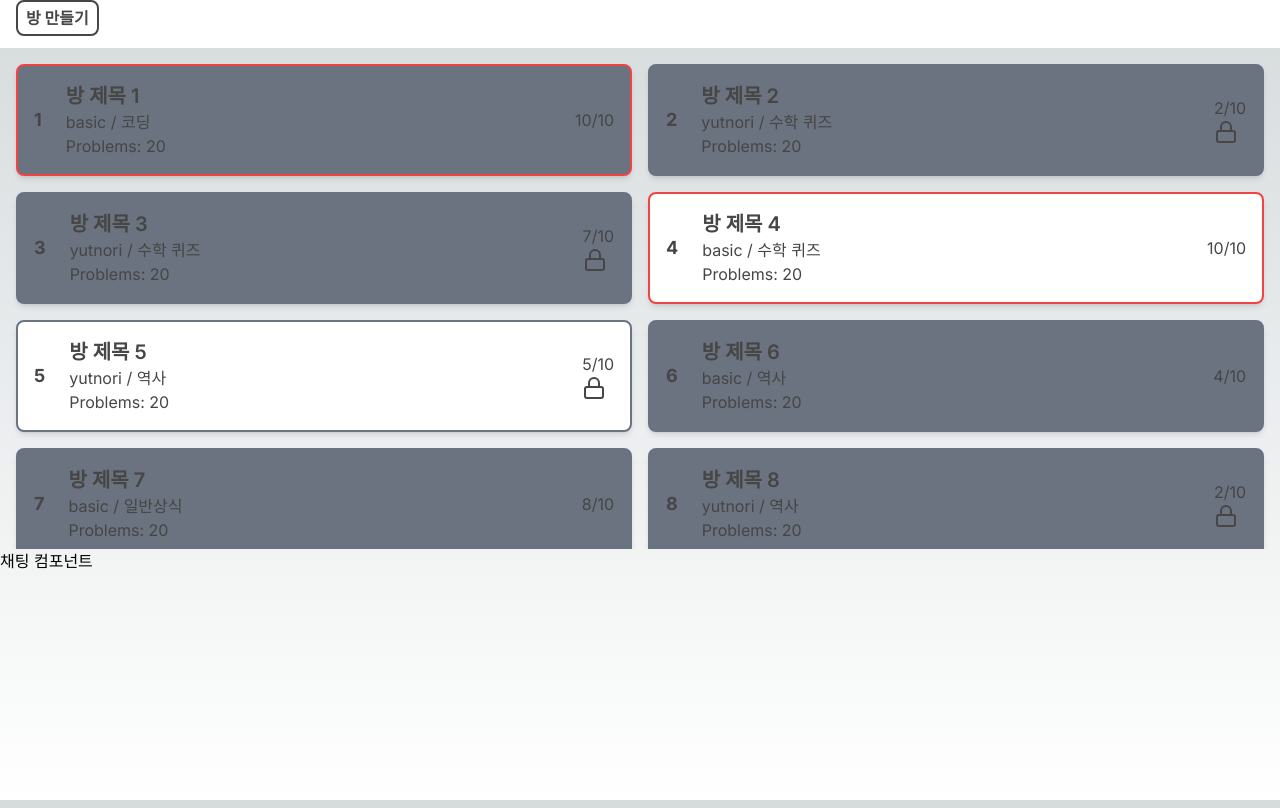
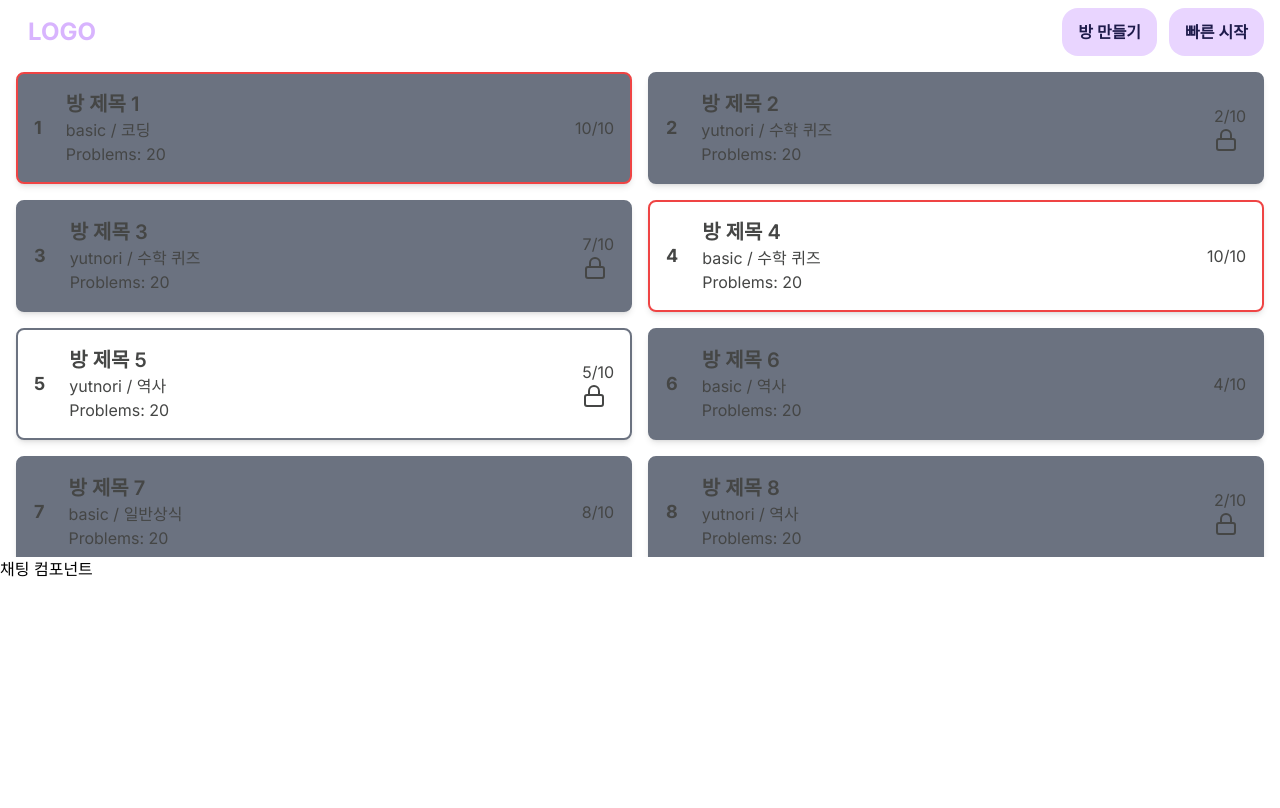
Before and after one commit to 5wonju/frontend, a Next.js app in the folder frontend/: page /lobby in a window 1280 px wide. Built offline with nearby package versions, Linux system fonts and the light colour scheme; no server answers.

Commit message:
Feat #21: 네브바 UI 제작 및 홈화면 자동 수직캐러셀 안내문구 제작

```diff
--- a/frontend/app/component/HeaderNavigation/CreateRoomButton.tsx
+++ b/frontend/app/component/HeaderNavigation/CreateRoomButton.tsx
@@ -20,15 +20,12 @@ const CreateRoomButton = () => {
 			<button
 				type="button"
 				onClick={openCreateRoomModal}
-				className="font-bold rounded-lg border-2 border-black text-black px-2 py-1"
+				className="nav-btn"
 			>
 				방 만들기
 			</button>
 			{isModalOpen &&
-				createPortal(
-					<CreateRoomModal onModalClose={closeCreateRoomModal} />,
-					document.body
-				)}
+				createPortal(<CreateRoomModal onModalClose={closeCreateRoomModal} />, document.body)}
 		</>
 	)
 }
--- a/frontend/app/component/HeaderNavigation/HeaderNavigationBar.tsx
+++ b/frontend/app/component/HeaderNavigation/HeaderNavigationBar.tsx
@@ -1,10 +1,18 @@
 import React from 'react'
 import CreateRoomButton from './CreateRoomButton'
+import QuickStart from './QuickStart'
 
 const HeaderNavigationBar = () => {
 	return (
-		<section className="absolute bg-white top-0 h-12 w-full px-4 ">
-			<CreateRoomButton />
+		<section className="flex justify-between items-center absolute mt-2 bg-white top-0 h-12 w-full px-4 ">
+			<fieldset>
+				<div className="text-purple-300 font-bold my-auto text-center text-2xl px-3">LOGO</div>
+			</fieldset>
+
+			<fieldset className="flex gap-3">
+				<CreateRoomButton />
+				<QuickStart />
+			</fieldset>
 		</section>
 	)
 }
--- /dev/null
+++ b/frontend/app/component/HeaderNavigation/QuickStart.tsx
@@ -0,0 +1,10 @@
+'use client'
+const QuickStart = () => {
+	return (
+		<div onClick={() => alert('빠른 시작')} className="nav-btn">
+			빠른 시작
+		</div>
+	)
+}
+
+export default QuickStart
--- /dev/null
+++ b/frontend/app/component/HomeUI/AutoInstruction.tsx
@@ -0,0 +1,76 @@
+'use client'
+
+import { useEffect, useState } from 'react'
+
+interface IInstruction {
+	title: string
+	description: string
+}
+
+const descriptions: IInstruction[] = [
+	{
+		title: '스피드 퀴즈 챌린지',
+		description:
+			'누가 가장 빠르고 똑똑한지 경쟁하는 3D 퀴즈 게임! 역사, 개발, 상식 문제를 해결하고, 장애물을 피하면서 팀의 승리를 이끌어보세요.',
+	},
+	{
+		title: '팀 퀴즈 대항전',
+		description:
+			'당신의 지식을 시험할 수 있는 기회! 장애물을 넘어서며 팀원과 함께 다양한 주제의 퀴즈를 해결하고, 가장 많은 정답을 맞춘 팀이 승리합니다.',
+	},
+	{
+		title: '3D로 즐기는 퀴즈',
+		description:
+			'개발, 상식, 역사 등 다양한 주제로 펼쳐지는 3D 퀴즈 게임에서 경쟁하세요. 장애물을 피하고, 빠르게 정답을 맞춰 승리의 팀이 되어 보세요!',
+	},
+]
+
+const AutoInstruction = () => {
+	const [currentDescIndex, setCurrentDescIndex] = useState(0)
+	const interval = 4000
+
+	useEffect(() => {
+		const intervalId = setInterval(() => {
+			// 다음 이미지의 인덱스를 계산하여 설정
+			setCurrentDescIndex((prevIndex) =>
+				prevIndex === descriptions.length - 1 ? 0 : prevIndex + 1
+			)
+		}, interval)
+
+		// 컴포넌트가 언마운트될 때 인터벌 클리어
+		return () => clearInterval(intervalId)
+	}, [descriptions.length, interval])
+
+	useEffect(() => {
+		console.log(currentDescIndex)
+	}, [currentDescIndex])
+	return (
+		<>
+			{descriptions.map(
+				(item, index) =>
+					// 현재 나타낼 문구만 마운트
+					index === currentDescIndex && (
+						<div key={index} className='flex flex-col gap-5'>
+							<h2
+								className={`text-6xl text-neutral-800 font-black ${
+									// 현재 나타날 문구일 경우에만 애니메이션 클래스 추가
+									index === currentDescIndex ? 'animate-faceInFromButtom1' : ''
+								}`}
+							>
+								{descriptions[currentDescIndex].title}
+							</h2>
+							<p
+								className={`w-3/5 text-neutral-600 leading-8 ${
+									index === currentDescIndex ? 'animate-faceInFromButtom2' : ''
+								}`}
+							>
+								{descriptions[currentDescIndex].description}
+							</p>
+						</div>
+					)
+			)}
+		</>
+	)
+}
+
+export default AutoInstruction
--- a/frontend/app/globals.css
+++ b/frontend/app/globals.css
@@ -1,7 +1,8 @@
 @tailwind base;
 @tailwind components;
 @tailwind utilities;
-
+/*
+다크모드 일단 없앰
 :root {
 	--foreground-rgb: 0, 0, 0;
 	--background-start-rgb: 214, 219, 220;
@@ -14,7 +15,7 @@
 		--background-start-rgb: 0, 0, 0;
 		--background-end-rgb: 0, 0, 0;
 	}
-}
+} */
 
 body {
 	color: rgb(var(--foreground-rgb));
@@ -32,3 +33,9 @@ body {
 		text-wrap: balance;
 	}
 }
+
+@layer components {
+	.nav-btn {
+		@apply text-indigo-950 bg-purple-200 my-auto font-semibold text-center px-4 py-3 rounded-2xl hover:bg-purple-100 transition-colors;
+	}
+}
--- a/frontend/app/layout.tsx
+++ b/frontend/app/layout.tsx
@@ -20,7 +20,7 @@ export default function RootLayout({
 		<html lang="en">
 			<body className={inter.className}>
 				<ReactQueryProviders>
-					<div id="root" className="pt-12">
+					<div id="root" className="pt-14">
 						<HeaderNavigationBar />
 						{children}
 					</div>
--- a/frontend/app/page.tsx
+++ b/frontend/app/page.tsx
@@ -1,8 +1,9 @@
 'use client'
-import Image from 'next/image'
 import { useAuth } from './hooks/useAuth'
 import { useRouter } from 'next/navigation'
 import React from 'react'
+// import PreviewImage from './component/HomeUI/PreviewImage'
+import AutoInstruction from './component/HomeUI/AutoInstruction'
 
 export default function Home() {
 	const { isLoggedIn } = useAuth()
@@ -15,10 +16,20 @@ export default function Home() {
 		}
 	}
 	return (
-		<main className="flex min-h-screen flex-col items-center justify-between p-24">
-			<button className="w-96 h-40 bg-blue-500 rounded-lg" onClick={handleGameStart}>
-				게임 시작
-			</button>
+		<main className="flex h-[calc(100%-3.5rem)] items-center justify-between m-10 px-10">
+			<fieldset className="flex flex-col gap-16">
+				<AutoInstruction />
+				<button
+					className="bg-indigo-600 text-neutral-100 font-semibold text-xl py-6 w-44 rounded-full hover:bg-indigo-500 transition-colors"
+					onClick={handleGameStart}
+				>
+					시작하기
+				</button>
+			</fieldset>
+
+			<fieldset className="h-full">
+				{/* <PreviewImage /> */}
+			</fieldset>
 		</main>
 	)
 }
--- a/frontend/tailwind.config.ts
+++ b/frontend/tailwind.config.ts
@@ -1,3 +1,4 @@
+import { transcode } from 'buffer'
 import type { Config } from 'tailwindcss'
 
 const colorPalette = {
@@ -30,6 +31,69 @@ const config: Config = {
 				'gradient-radial': 'radial-gradient(var(--tw-gradient-stops))',
 				'gradient-conic': 'conic-gradient(from 180deg at 50% 50%, var(--tw-gradient-stops))',
 			},
+			keyframes: {
+				floating: {
+					'0%, 100%': {
+						transform: 'translateY(0px)',
+					},
+					'50%': {
+						transform: 'translateY(-5px)',
+					},
+				},
+				faceInFromButtom1: {
+					'0%': {
+						transform: 'translateY(10px)',
+						opacity: '0%',
+					},
+					'20%': {
+						transform: 'translateY(0)',
+						opacity: '100%',
+					},
+					'70%': {
+						transform: 'translateY(0)',
+						opacity: '100%',
+					},
+					'90%': {
+						transform: 'translateY(-15px)',
+						opacity: '10%',
+					},
+					'100%': {
+						transform: 'translateY(-15px)',
+						opacity: '0%',
+					},
+				},
+				faceInFromButtom2: {
+					'0%': {
+						opacity: '0%',
+					},
+					'10%': {
+						transform: 'translateY(10px)',
+						opacity: '0%',
+					},
+					'30%': {
+						transform: 'translateY(0)',
+						opacity: '100%',
+					},
+					'80%': {
+						transform: 'translateY(0)',
+						opacity: '100%',
+					},
+					'90%': {
+						transform: 'translateY(-15px)',
+						opacity: '10%',
+					},
+					'100%': {
+						transform: 'translateY(-15px)',
+						opacity: '0%',
+					},
+				},
+			},
+		},
+		animation: {
+			floating: '1.8s infinite ease-in-out floating',
+			// 애니메이션이 끝나는 시점보다 문구가 바뀌는 시점이 빠르도록 500ms를 더 줌 (setInterval의 부정확성 예방)
+			faceInFromButtom1: '4.5s infinite ease-in-out faceInFromButtom1',
+			faceInFromButtom2: '4.5s infinite ease-in-out faceInFromButtom2',
 		},
 	},
 	plugins: [],
```
